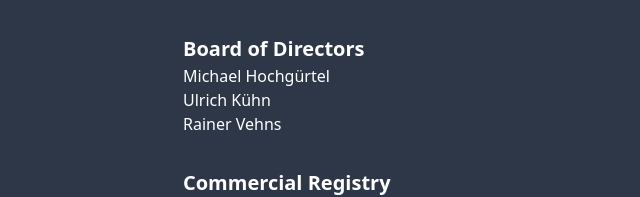
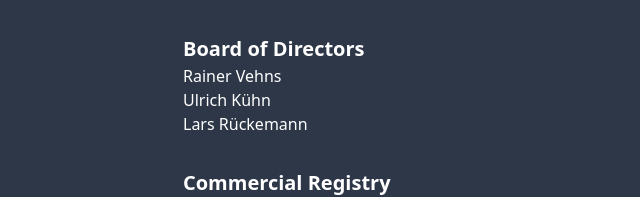
Before and after one commit to Planning-Poker-Teams/planning-poker, a Vue app in the folder web/: page /legal-notice in a window 1280 px wide. Shown: the part 441-638 px from the top of the page, without its empty margins (81-721 px from the left). Built offline with nearby package versions, Linux system fonts and the light colour scheme.

Commit message:
Update legal notice

```diff
--- a/web/src/views/LegalNotice.vue
+++ b/web/src/views/LegalNotice.vue
@@ -23,9 +23,9 @@
       </p>
       <h2 class="text-xl font-bold">Board of Directors</h2>
       <p class="mb-8">
-        Michael Hochgürtel<br />
+        Rainer Vehns<br />
         Ulrich Kühn<br />
-        Rainer Vehns<br />
+        Lars Rückemann<br />
       </p>
       <h2 class="text-xl font-bold">Commercial Registry</h2>
       <p class="mb-8">
```
